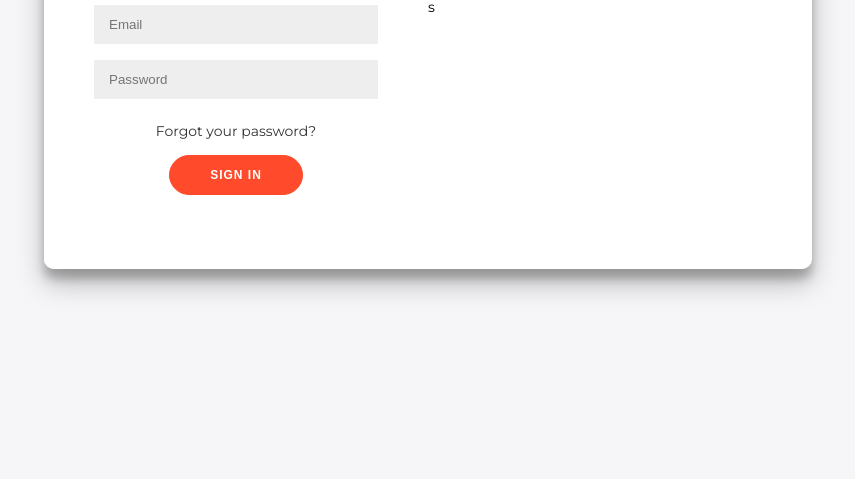
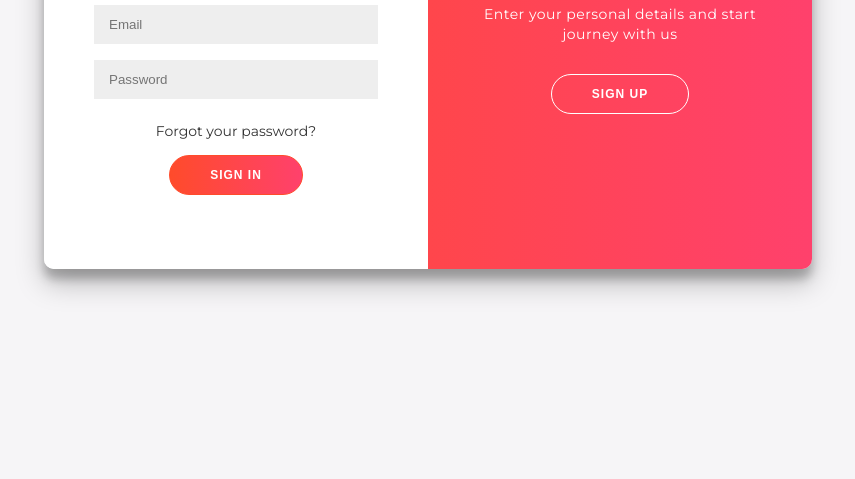
Before and after one commit to KHALEDXSOLIMAN/sliding-sign-In-sign-up-form, a website: page index.html in a window 1280 px wide. Shown: the part 351-830 px from the top of the page, without its empty margins (212-1067 px from the left). Drawn offline with Linux system fonts and the light colour scheme.

Commit message:
overlay style

```diff
--- a/styles.css
+++ b/styles.css
@@ -81,7 +81,12 @@ a {
 button {
   border-radius: 20px;
   border: 1px solid #ff4b2b;
-  background: #ff4b2b;
+  background: #ff416c;
+  background: -webkit-linear-gradient(to right, #ff4b2b, #ff416c);
+  background: linear-gradient(to right, #ff4b2b, #ff416c);
+  background-repeat: no-repeat;
+  background-size: cover;
+  background-position: 0 0;
   color: #fff;
   font-size: 12px;
   font-weight: bold;
@@ -119,3 +124,53 @@ button.ghost {
   z-index: 1;
   opacity: 0;
 }
+
+.overlay-container {
+  position: absolute;
+  top: 0;
+  left: 50%;
+  width: 50%;
+  height: 100%;
+  overflow: hidden;
+  transition: transform 0.6s ease-in-out;
+  z-index: 100;
+}
+
+.overlay {
+  background: #ff416c;
+  background: -webkit-linear-gradient(to right, #ff4b2b, #ff416c);
+  background: linear-gradient(to right, #ff4b2b, #ff416c);
+  background-repeat: no-repeat;
+  background-size: cover;
+  background-position: 0 0;
+  color: #fff;
+  position: relative;
+  left: -100%;
+  height: 100%;
+  width: 200%;
+  transform: translateX(0);
+  transition: transform 0.6s ease-in-out;
+}
+
+.overlay-panel {
+  position: absolute;
+  top: 0;
+  display: flex;
+  flex-direction: column;
+  justify-content: center;
+  align-items: center;
+  padding: 0 40px;
+  height: 100%;
+  width: 50%;
+  text-align: center;
+  transform: translateX(0);
+  transition: transform 0.6 ease-in-out;
+}
+.overlay-right {
+  right: 0;
+  transform: translateX(0);
+}
+
+.overlay-left {
+  transform: translateX(-20%);
+}
```
